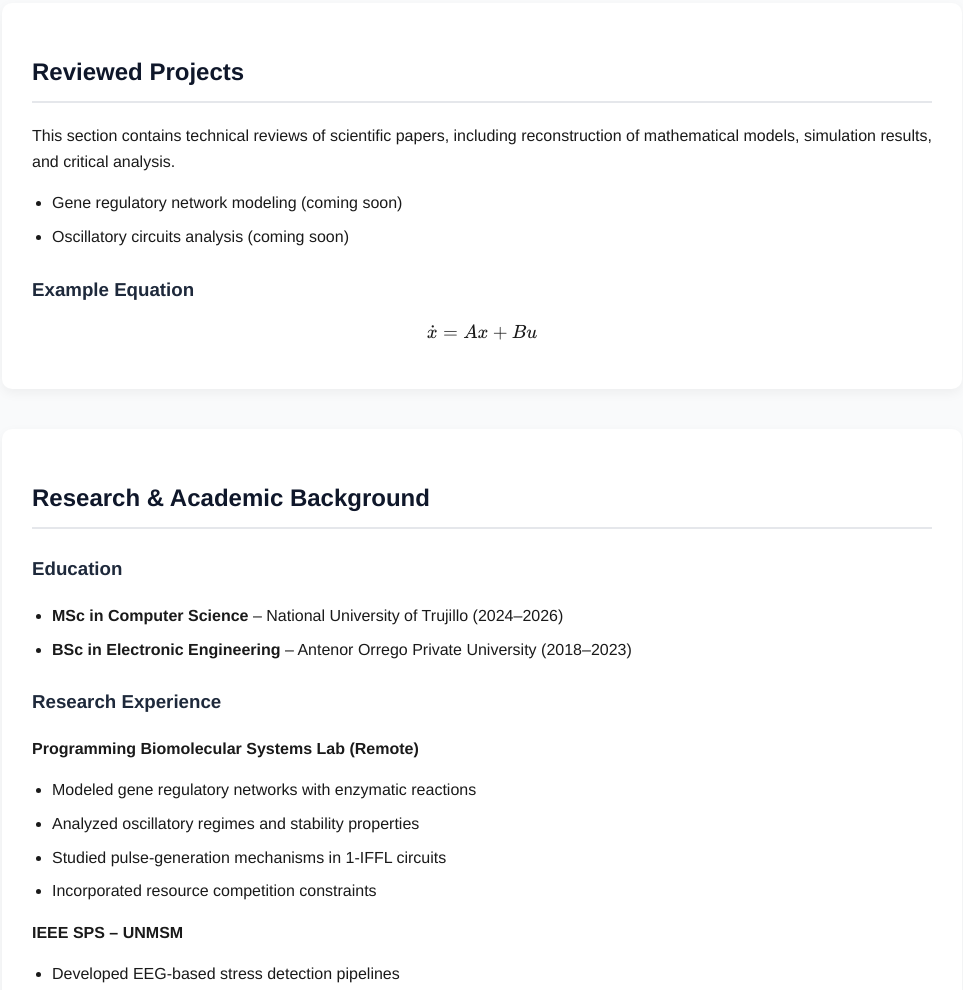
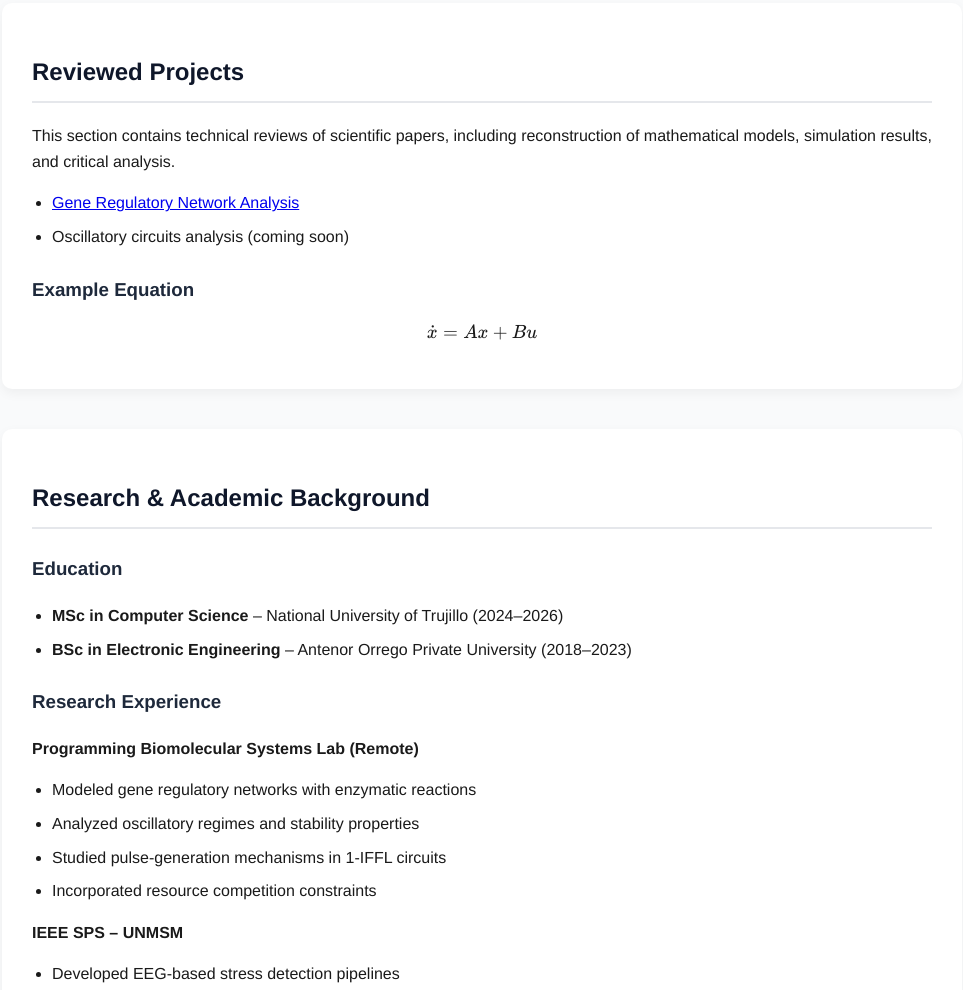
Before and after one commit to rnloz26/rnloz26.github.io, a plain HTML site: page index.html in a window 1280 px wide. Shown: the part 961-1951 px from the top of the page, without its empty margins (158-1121 px from the left). Drawn offline with nearby package versions, Linux system fonts and the light colour scheme.

Commit message:
Update gene regulatory network item to link

```diff
--- a/index.html
+++ b/index.html
@@ -148,7 +148,7 @@
   </p>
 
   <ul>
-    <li>Gene regulatory network modeling (coming soon)</li>
+    <li><a href="projects/paper1.html">Gene Regulatory Network Analysis</a></li>
     <li>Oscillatory circuits analysis (coming soon)</li>
   </ul>
 
```
